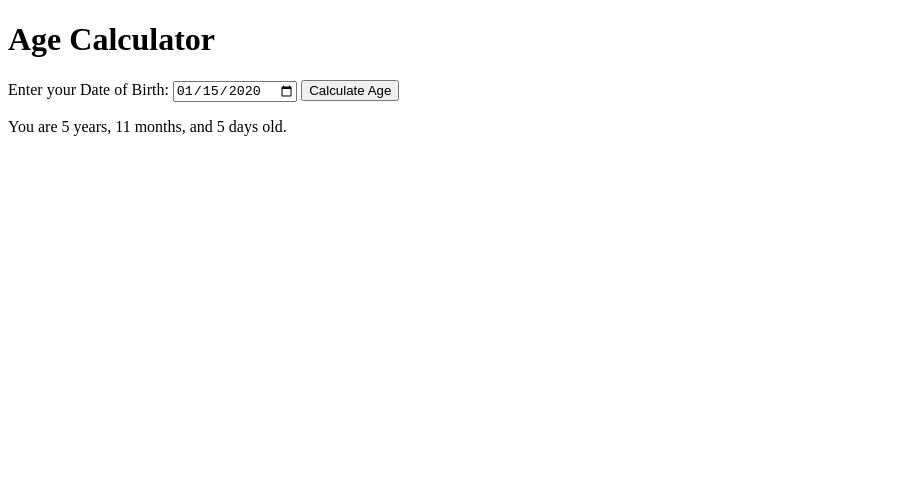
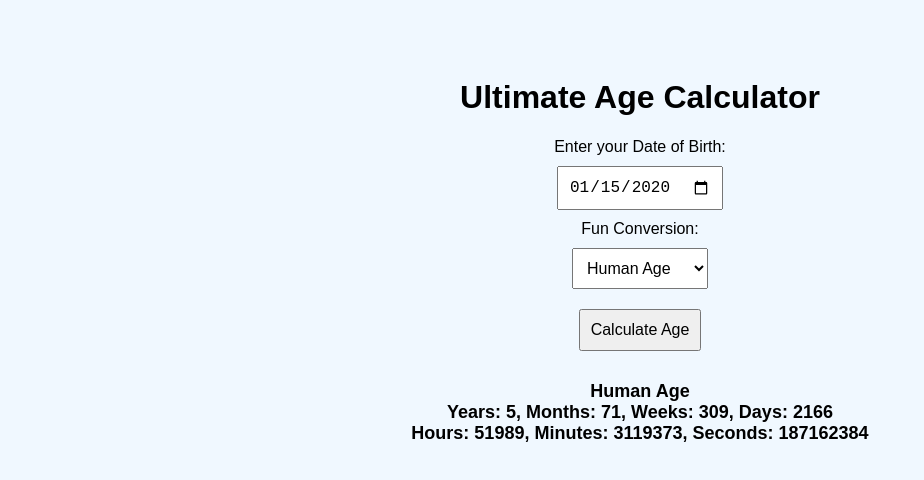
Before and after one commit to appreview712-bit/Age-calculator, a plain HTML site: page index.html in a window 1280 px wide. Both pictures are taken after typing "2020-01-15" into the empty fields and a click on the button "Calculate Age". Shown: the whole page, without its empty margins (0-924 px from the left). Drawn offline with Linux system fonts and the light colour scheme.

Commit message:
Update index.html

```diff
--- a/index.html
+++ b/index.html
@@ -3,40 +3,91 @@
 <head>
   <meta charset="UTF-8">
   <meta name="viewport" content="width=device-width, initial-scale=1.0">
-  <title>Age Calculator</title>
+  <title>Ultimate Age Calculator</title>
+  <style>
+    body {
+      font-family: Arial, sans-serif;
+      text-align: center;
+      padding: 50px;
+      background: #f0f8ff;
+    }
+    input, select, button {
+      padding: 10px;
+      margin: 10px;
+      font-size: 16px;
+    }
+    #result {
+      margin-top: 20px;
+      font-size: 18px;
+      font-weight: bold;
+    }
+  </style>
 </head>
 <body>
-  <h1>Age Calculator</h1>
-  <label for="dob">Enter your Date of Birth:</label>
-  <input type="date" id="dob">
+  <h1>Ultimate Age Calculator</h1>
+  <label for="dob">Enter your Date of Birth:</label><br>
+  <input type="date" id="dob"><br>
+
+  <label for="fun">Fun Conversion:</label><br>
+  <select id="fun">
+    <option value="human">Human Age</option>
+    <option value="dog">Dog Age 🐶</option>
+    <option value="cat">Cat Age 🐱</option>
+    <option value="plant">Plant Age 🌱</option>
+  </select><br>
+
   <button onclick="calculateAge()">Calculate Age</button>
-  <p id="result"></p>
+
+  <div id="result"></div>
 
   <script>
     function calculateAge() {
-      const dob = new Date(document.getElementById('dob').value);
-      if (!dob.getTime()) {
-        alert('Please enter a valid date');
+      const dobInput = document.getElementById('dob').value;
+      if(!dobInput) {
+        alert("Please enter a valid date");
         return;
       }
 
-      const today = new Date();
-      let years = today.getFullYear() - dob.getFullYear();
-      let months = today.getMonth() - dob.getMonth();
-      let days = today.getDate() - dob.getDate();
+      const dob = new Date(dobInput);
+      const now = new Date();
 
-      if (days < 0) {
-        months -= 1;
-        days += new Date(today.getFullYear(), today.getMonth(), 0).getDate();
+      if(dob > now) {
+        alert("You are not born yet!");
+        return;
       }
 
-      if (months < 0) {
-        years -= 1;
-        months += 12;
+      // Calculate total difference in milliseconds
+      const diffMs = now - dob;
+
+      // Convert to total seconds, minutes, hours, days, weeks, months, years
+      const totalSeconds = Math.floor(diffMs / 1000);
+      const totalMinutes = Math.floor(totalSeconds / 60);
+      const totalHours = Math.floor(totalMinutes / 60);
+      const totalDays = Math.floor(totalHours / 24);
+      const totalWeeks = Math.floor(totalDays / 7);
+      const years = now.getFullYear() - dob.getFullYear();
+      const months = now.getMonth() - dob.getMonth() + years * 12;
+
+      // Fun conversions
+      const funOption = document.getElementById('fun').value;
+      let funResult = "";
+
+      if(funOption === "dog") {
+        funResult = `Dog Age: ${(years*7 + (months%12)*0.58).toFixed(1)} years`;
+      } else if(funOption === "cat") {
+        funResult = `Cat Age: ${(years*6 + (months%12)*0.5).toFixed(1)} years`;
+      } else if(funOption === "plant") {
+        funResult = `Plant Age: ${(years*2 + (months%12)*0.17).toFixed(1)} plant years 🌱`;
+      } else {
+        funResult = "Human Age";
       }
 
-      document.getElementById('result').textContent =
-        `You are ${years} years, ${months} months, and ${days} days old.`;
+      // Display results
+      document.getElementById('result').innerHTML = `
+        ${funResult}<br>
+        Years: ${years}, Months: ${months}, Weeks: ${totalWeeks}, Days: ${totalDays}<br>
+        Hours: ${totalHours}, Minutes: ${totalMinutes}, Seconds: ${totalSeconds}
+      `;
     }
   </script>
 </body>
```
